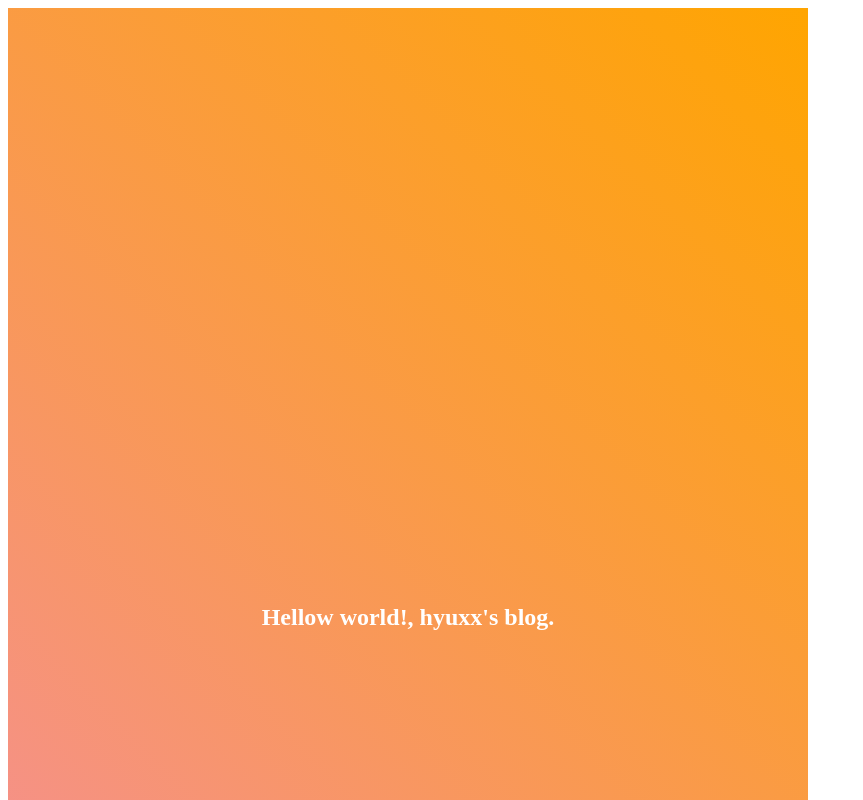
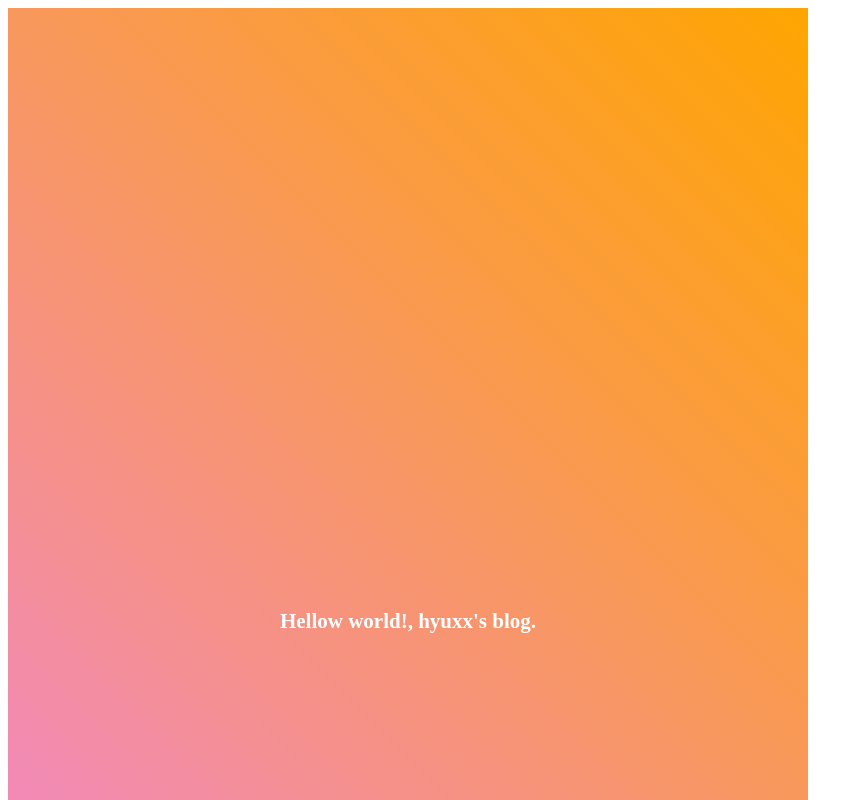
Before and after one commit to hyunxx/hyunxx.github.io, a plain HTML site: page index.html in a window 1280 px wide. Shown: the top 800 px of the page, without its empty margins (0-863 px from the left). Drawn offline with Linux system fonts and the light colour scheme.

Commit message:
공통 css 빠진것 추가

```diff
--- a/index.css
+++ b/index.css
@@ -1,3 +1,15 @@
+* {
+    box-sizing: border-box;
+    color: #000;
+    font-size: 14px;
+}
+
+main {
+    width: 100%;
+    height: 100%;
+}
+
+
 /* opening */
 
 .opening {
@@ -25,4 +37,5 @@
     text-align: center;
     color: #fff;
     margin-top: -1.5em;
+    font-size: 1.5rem;
 }
--- a/index.html
+++ b/index.html
@@ -16,7 +16,7 @@
         </section>
 
         <header>
-
+            <a href="index.html"> hyunxx.seo </a>
         </header>
     </main>
 
```
